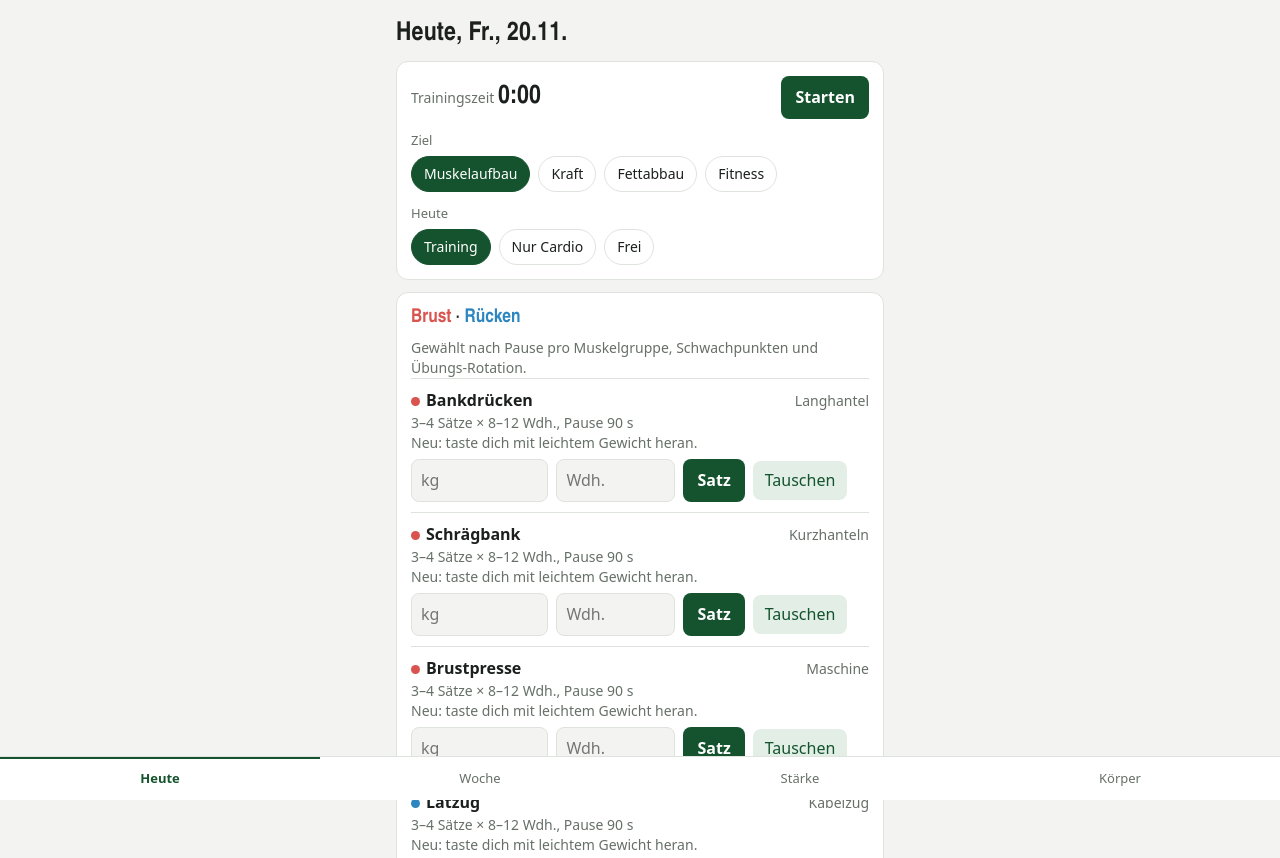
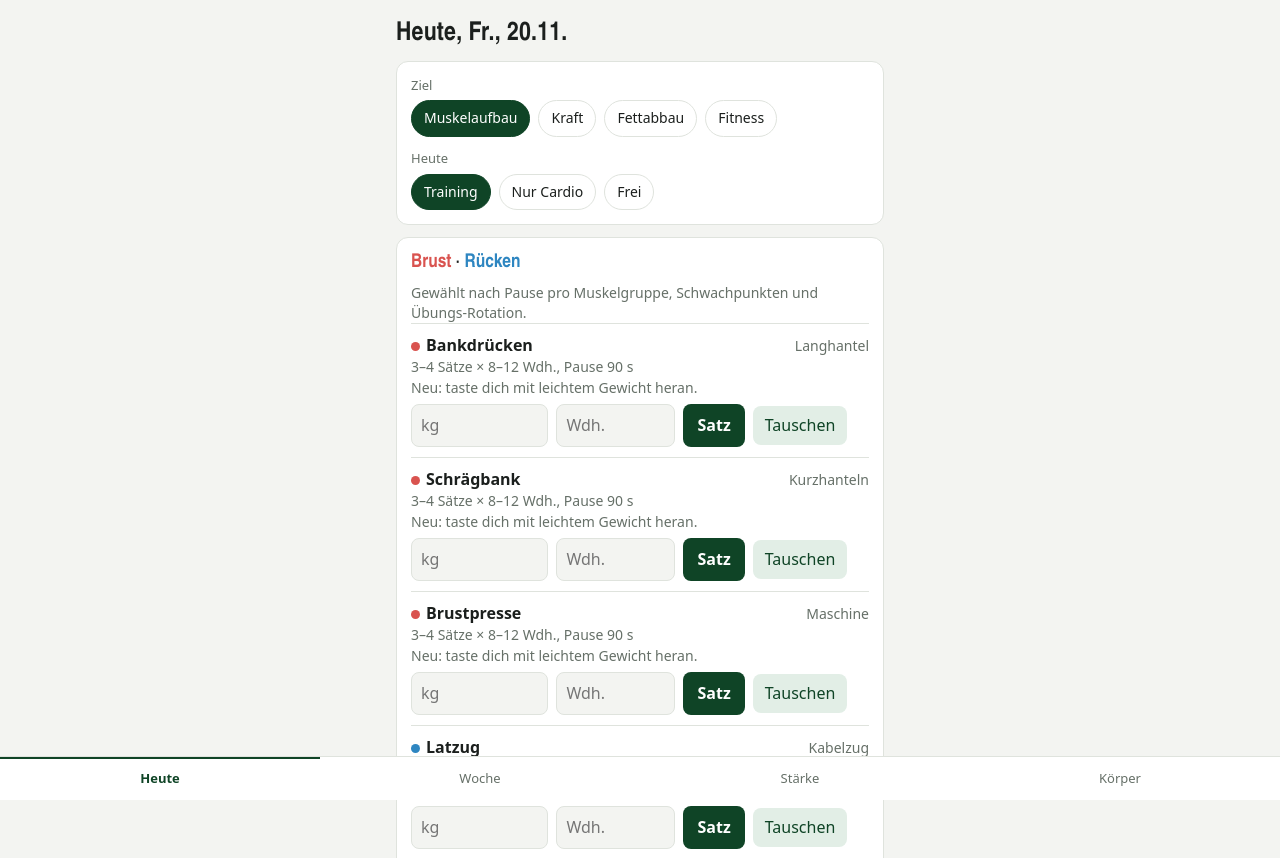
Before and after one commit to Schmoritz65/Kraftplan, a plain HTML site: page Index.html in a window 1280 px wide. Shown: the top 858 px of the page. Drawn offline with Linux system fonts and the light colour scheme.

Commit message:
Add files via upload

```diff
--- a/Index.html
+++ b/Index.html
@@ -53,7 +53,7 @@ let had=false;try{const x=JSON.parse(localStorage.getItem('kraftplan')||'null');
 const idb=(op,v)=>new Promise(res=>{try{const r=indexedDB.open('kraftplan',1);r.onupgradeneeded=()=>r.result.createObjectStore('s');r.onsuccess=()=>{const tx=r.result.transaction('s',op=='set'?'readwrite':'readonly'),st=tx.objectStore('s');if(op=='set'){st.put(v,'d');tx.oncomplete=()=>res()}else{const g=st.get('d');g.onsuccess=()=>res(g.result)}};r.onerror=()=>res()}catch(e){res()}});
 const save=()=>{try{localStorage.setItem('kraftplan',JSON.stringify(S))}catch(e){}idb('set',JSON.stringify(S))};
 const loadCustom=()=>(S.custom||[]).forEach(c=>EX[c.id]=c);loadCustom();
-const TH={gruen:['Dunkelgrün','#14532d','#e2eee6','#2e9d62','#1c2b22'],blau:['Blau','#1d4ed8','#e6edfb','#4f7ff0','#1d2740'],orange:['Orange','#c2410c','#fbece3','#e0702f','#33241b'],lila:['Lila','#6d28d9','#eee8fb','#8b5cf6','#27203a'],rot:['Rot','#b91c1c','#fbe7e7','#dc4a4a','#341e1e']};
+const TH={gruen:['Dunkelgrün','#0f4426','#e2eee6','#1d6a40','#1a2a20'],blau:['Blau','#1d4ed8','#e6edfb','#4f7ff0','#1d2740'],orange:['Orange','#c2410c','#fbece3','#e0702f','#33241b'],lila:['Lila','#6d28d9','#eee8fb','#8b5cf6','#27203a'],rot:['Rot','#b91c1c','#fbe7e7','#dc4a4a','#341e1e']};
 const GC={'Brust':'#d9534f','Rücken':'#2e86c1','Schultern':'#e08a1e','Beine':'#2e9d62','Bizeps':'#8e5bd1','Trizeps':'#c2417b','Gesäß & Waden':'#17a2a2','Core':'#a3892b'};
 const SEC={Muskelaufbau:90,Kraft:180,Fettabbau:60,Fitness:75};
 const dot=g=>`<i style="display:inline-block;width:9px;height:9px;border-radius:50%;background:${GC[g]};margin-right:6px"></i>`;
@@ -118,7 +118,7 @@ function exCard(id,i,withSwap){const e=EX[id],p=GP[S.goal],done=S.hist.map((h,i)
  ${done.map(setRow).join('')}
  <div class="row" style="margin-top:6px"><input id="k${id}" inputmode="decimal" placeholder="kg" style="width:30%"><input id="r${id}" inputmode="numeric" placeholder="Wdh." style="width:26%"><button class="pri" onclick="addSet(${id},'k${id}','r${id}',1)">Satz</button>${withSwap?`<button class="sec" onclick="swap(${i})">Tauschen</button>`:''}</div>${SW===i&&withSwap?swapUI(i):''}</div>`}
 function vHeute(){const P=plan(),t=P[0],m=week(mon(T)),gp=GP[S.goal];
- let h=`<h1>Heute, ${fmt(T)}</h1><div class="card">${woUI()}<label>Ziel</label><div class="row" style="margin-top:6px">${Object.keys(GP).map(g=>`<button class="chip ${g==S.goal?'on':''}" onclick="setGoal('${g}')">${g}</button>`).join('')}</div>
+ let h=`<h1>Heute, ${fmt(T)}</h1><div class="card"><label>Ziel</label><div class="row" style="margin-top:6px">${Object.keys(GP).map(g=>`<button class="chip ${g==S.goal?'on':''}" onclick="setGoal('${g}')">${g}</button>`).join('')}</div>
  <label style="margin-top:12px">Heute</label><div class="row" style="margin-top:6px">${[['train','Training'],['cardio','Nur Cardio'],['rest','Frei']].map(a=>`<button class="chip ${m[wd(T)]==a[0]?'on':''}" onclick="setType(${T},'${a[0]}')">${a[1]}</button>`).join('')}</div></div>`;
  if(kfaHigh()&&S.goal=='Muskelaufbau')h+=`<div class="card warn">Dein KFA ist eher hoch. Eine Fettabbau-Phase könnte dich schneller voranbringen als Aufbau mit Überschuss.</div>`;
  if(t.type=='train'){h+=`<div class="card"><h2>${t.s.groups.map(g=>`<span style="color:${GC[g]}">${g}</span>`).join(' · ')}</h2><div class="mut">Gewählt nach Pause pro Muskelgruppe, Schwachpunkten und Übungs-Rotation.</div>${t.s.ex.map((id,i)=>exCard(id,i,true)).join('')}${(S.goal=='Fettabbau'||kfaHigh())?`<div class="ex mut">Zum Schluss: 10 Min Cardio.</div>`:''}</div>`}
```
